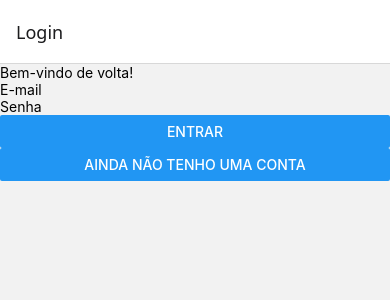
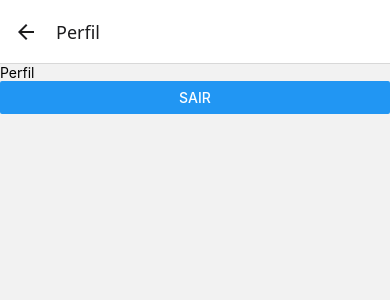
Before and after one commit to JaldsonArthur17/app-contatos, a React Native app in the folder meuapp/: screen /Perfil in a window 390 px wide. Shown: the top 300 px of the page. Built offline with nearby package versions, Linux system fonts and the light colour scheme.

Commit message:
update: fluxo testado e estável

```diff
--- a/meuapp/navigation/AppNavigator.js
+++ b/meuapp/navigation/AppNavigator.js
@@ -6,6 +6,7 @@ import DetalhesContatoScreen from '../screens/DetalhesContatoScreen';
 import EditarContatosScreen from '../screens/EditarContatosScreen';
 import ExcluirContatoScreen from '../screens/ExcluirContatoScreen';
 import LoginScreen from '../screens/LoginScreen';
+import PerfilScreen from '../screens/PerfilScreen';
 
 const Stack = createNativeStackNavigator();
 
@@ -19,7 +20,6 @@ export default function AppNavigator() {
           title: 'Meus Contatos',
         }}
       />
-
       <Stack.Screen
         name="CadastroContato"
         component={CadastroContatoScreen}
@@ -27,7 +27,6 @@ export default function AppNavigator() {
           title: 'Cadastrar Contato',
         }}
       />
-
       <Stack.Screen
         name="DetalhesContato"
         component={DetalhesContatoScreen}
@@ -35,7 +34,6 @@ export default function AppNavigator() {
           title: 'Detalhes do Contato',
         }}
       />
-
       <Stack.Screen
         name="EditarContato"
         component={EditarContatosScreen}
@@ -43,7 +41,6 @@ export default function AppNavigator() {
           title: 'Editar Contato',
         }}
       />
-
       <Stack.Screen
         name="ExcluirContato"
         component={ExcluirContatoScreen}
@@ -58,6 +55,13 @@ export default function AppNavigator() {
           title: 'Login',
         }}
     />
+      <Stack.Screen
+        name="Perfil"
+        component={PerfilScreen}
+        options={{
+          title: 'Perfil',
+  }}
+/>
     </Stack.Navigator>
   );
 }
--- a/meuapp/screens/ContatosScreen.js
+++ b/meuapp/screens/ContatosScreen.js
@@ -1,11 +1,13 @@
 import { useCallback, useState } from 'react';
 
 import {
+  Button,
   FlatList,
   Pressable,
   Text,
   View,
 } from 'react-native';
+
 
 import { useFocusEffect } from '@react-navigation/native';
 
@@ -39,6 +41,10 @@ export default function ContatosScreen({ navigation }) {
       >
         <Text>+ Novo contato</Text>
       </Pressable>
+      <Button
+  title="Perfil"
+  onPress={() => navigation.navigate('Perfil')}
+/>
 
       <FlatList
         data={contatos}
--- a/meuapp/screens/PerfilScreen.js
+++ b/meuapp/screens/PerfilScreen.js
@@ -0,0 +1,45 @@
+import { useState } from 'react';
+
+import {
+    Button,
+    Text,
+    View,
+} from 'react-native';
+
+import { fazerLogout } from '../services/auth';
+
+export default function PerfilScreen({ navigation }) {
+  const [mensagem, setMensagem] = useState('');
+
+  async function sair() {
+    try {
+      await fazerLogout();
+
+      navigation.reset({
+        index: 0,
+        routes: [
+          {
+            name: 'Login',
+          },
+        ],
+      });
+    } catch (error) {
+      console.log('Erro ao sair:', error);
+
+      setMensagem('Erro ao realizar logout.');
+    }
+  }
+
+  return (
+    <View>
+      <Text>Perfil</Text>
+
+      <Button
+        title="Sair"
+        onPress={sair}
+      />
+
+      <Text>{mensagem}</Text>
+    </View>
+  );
+}
```
